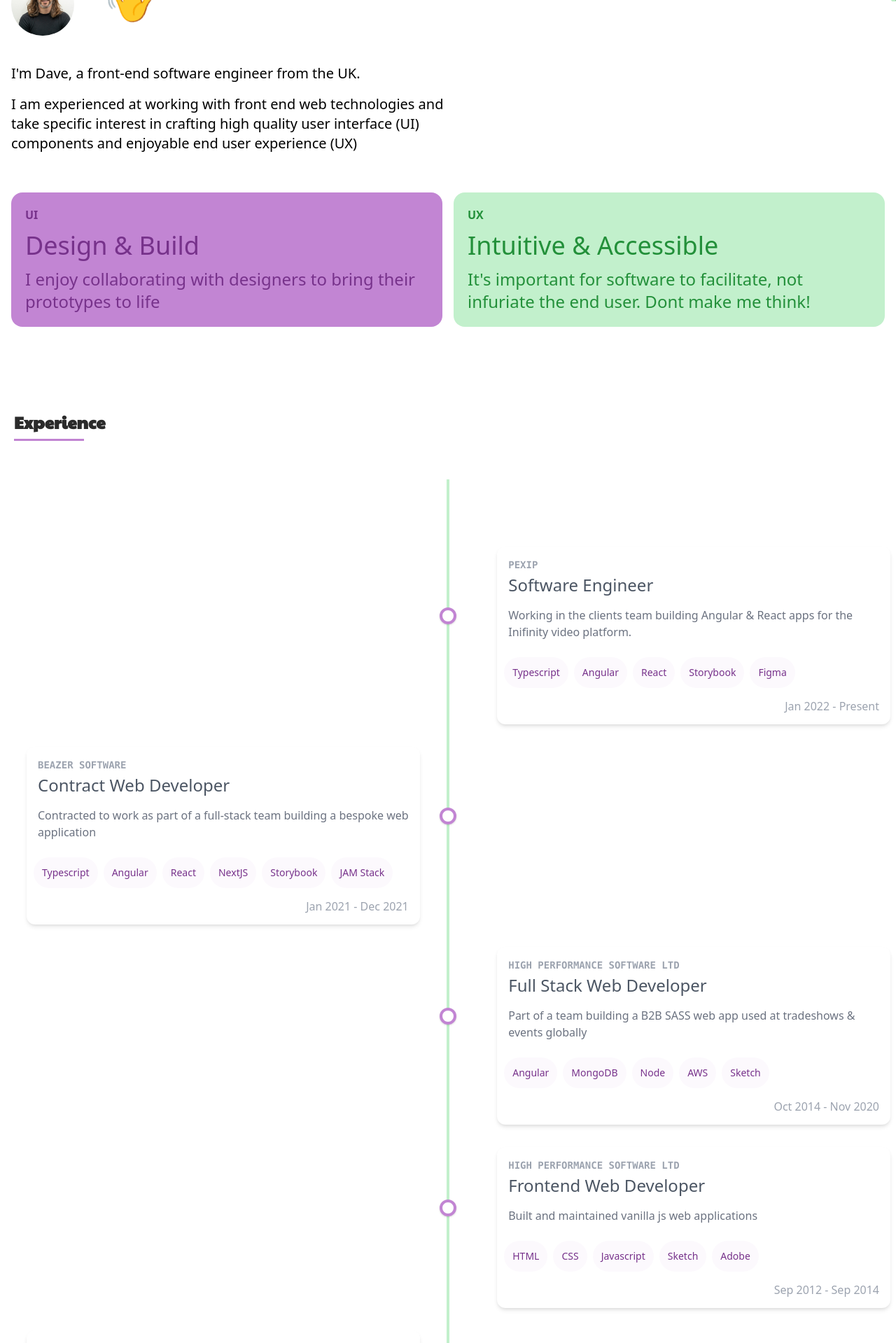
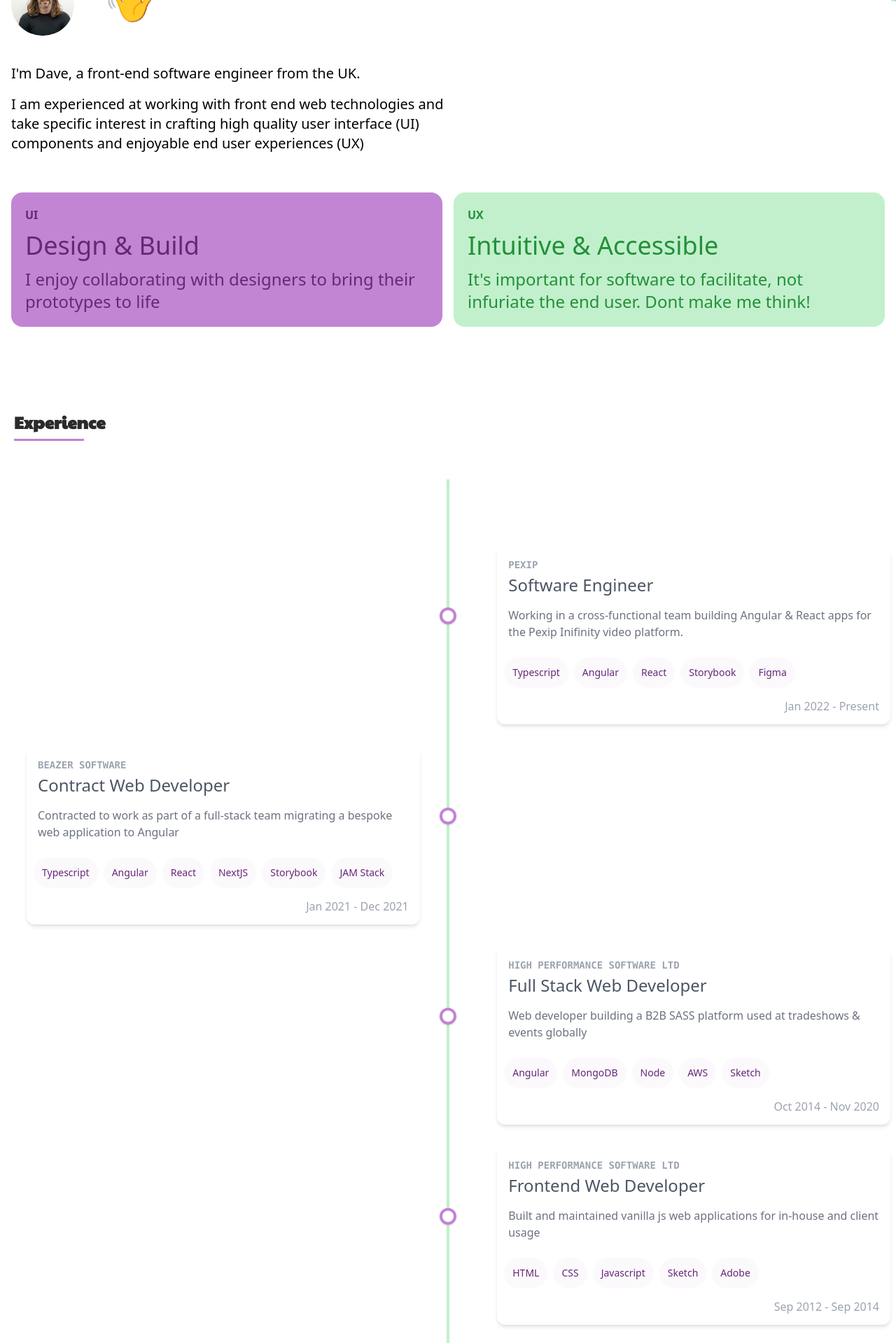
Before and after one commit to beazergood/db-portfolio, a Next.js app: page / in a window 1280 px wide. Shown: the part 840-2759 px from the top of the page at 70% size. Built offline with nearby package versions, Linux system fonts and the light colour scheme; a web font is replaced by a local one.

Commit message:
chore: darken purp, remove unused

```diff
--- a/src/components/portfolio/About/index.tsx
+++ b/src/components/portfolio/About/index.tsx
@@ -77,7 +77,7 @@ export const About: React.FC<AboutProps> = () => {
             <p className="text-xl my-4">
               I am experienced at working with front end web technologies and
               take specific interest in crafting high quality user interface
-              (UI) components and enjoyable end user experience (UX)
+              (UI) components and enjoyable end user experiences (UX)
             </p>
           </div>
         </div>
--- a/src/pages/index.tsx
+++ b/src/pages/index.tsx
@@ -1,17 +1,8 @@
 import Head from 'next/head'
 import React from 'react'
-import packageInfo from '../../package.json'
-import { motion, useViewportScroll } from 'framer-motion'
 
 import { Hero } from '../components/portfolio/Hero'
-import { Interests } from '../components/portfolio/Interests'
-// import { Recommendations } from '../components/portfolio/Recommendations'
 import { Experience } from '../components/portfolio/Experience'
-
-// import { Me } from '../components/portfolio/Me'
-// import { Eudaimonia } from '../components/portfolio/Eudaimonia'
-
-import { Projects } from '../components/portfolio/Projects'
 import { Skills } from '../components/portfolio/Skills'
 import { About } from '../components/portfolio/About'
 import { Contact } from '../components/portfolio/Contact'
@@ -30,7 +21,7 @@ const experienceCards = [
     dates: 'Jan 2022 - Present',
     img: '',
     side: 'right',
-    description: 'Working in the clients team building Angular & React apps for the Inifinity video platform.',
+    description: 'Working in a cross-functional team building Angular & React apps for the Pexip Inifinity video platform.',
   },
   {
     company: 'Beazer Software',
@@ -46,7 +37,7 @@ const experienceCards = [
     dates: 'Jan 2021 - Dec 2021',
     img: '',
     side: 'left',
-    description: 'Contracted to work as part of a full-stack team building a bespoke web application',
+    description: 'Contracted to work as part of a full-stack team migrating a bespoke web application to Angular',
   },
   {
     company: 'High Performance Software Ltd',
@@ -56,7 +47,7 @@ const experienceCards = [
     img: '',
     side: 'right',
     description:
-      'Part of a team building a B2B SASS web app used at tradeshows & events globally'
+      'Web developer building a B2B SASS platform used at tradeshows & events globally'
   },
   {
     company: 'High Performance Software Ltd',
@@ -66,7 +57,7 @@ const experienceCards = [
     img: '',
     side: 'right',
     description:
-      'Built and maintained vanilla js web applications ',
+      'Built and maintained vanilla js web applications for in-house and client usage',
   },
   {
     company: 'Marketpoint Europe Ltd',
@@ -80,12 +71,6 @@ const experienceCards = [
   },
 ]
 export default function Home() {
-  const { scrollYProgress } = useViewportScroll()
-  const navProps = [
-    { id: 1, label: 'Minimal', selected: true },
-    { id: 2, label: 'Sporty', selected: false },
-    { id: 3, label: 'Photographic', selected: false },
-  ]
 
   return (
     <>
@@ -95,7 +80,6 @@ export default function Home() {
         </title>
         <link rel="icon" href="/favicon.ico" />
       </Head>
-      {/* <Nav props={navProps} /> */}
 
       <div>
         <Hero />
--- a/tailwind.config.js
+++ b/tailwind.config.js
@@ -8,7 +8,7 @@ module.exports = {
         extend: {
             colors: {
                 purp: '#C285D3',
-        'purp-dark': '#77328B',
+                'purp-dark': '#642975',
                 mintee: '#C2F0CC',
                 'mintee-dark': '#6FDC87',
                 thyme: '#23903A',
```
Lines whose indentation alone changed are shown as unchanged.
